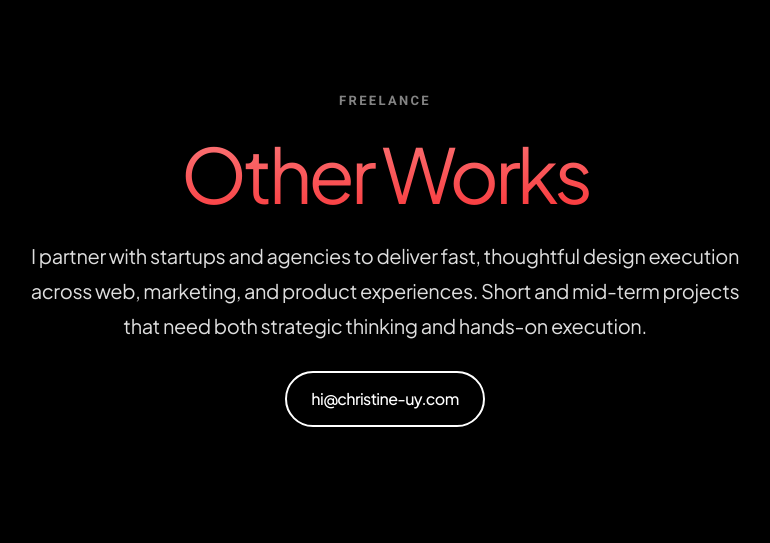
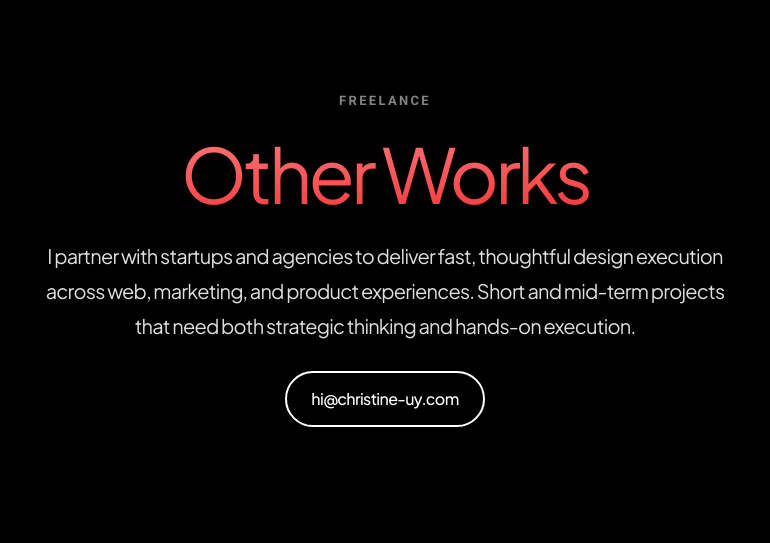
Before and after one commit to byccdesign/personal, a PHP site: page /brand.html in a window 1280 px wide. Shown: the part 3280-3823 px from the top of the page, without its empty margins (255-1025 px from the left). Run offline with PHP 8.4, Linux system fonts and the light colour scheme; some web fonts are replaced.

Commit message:
update css text letter spacing

```diff
--- a/brand.css
+++ b/brand.css
@@ -738,7 +738,7 @@
   font-size: 20px;
   font-weight: 400;
   line-height: 35px;
-  letter-spacing: -0.02em;
+  letter-spacing: -0.04em;
 }
 
 .outline-btn,
```
